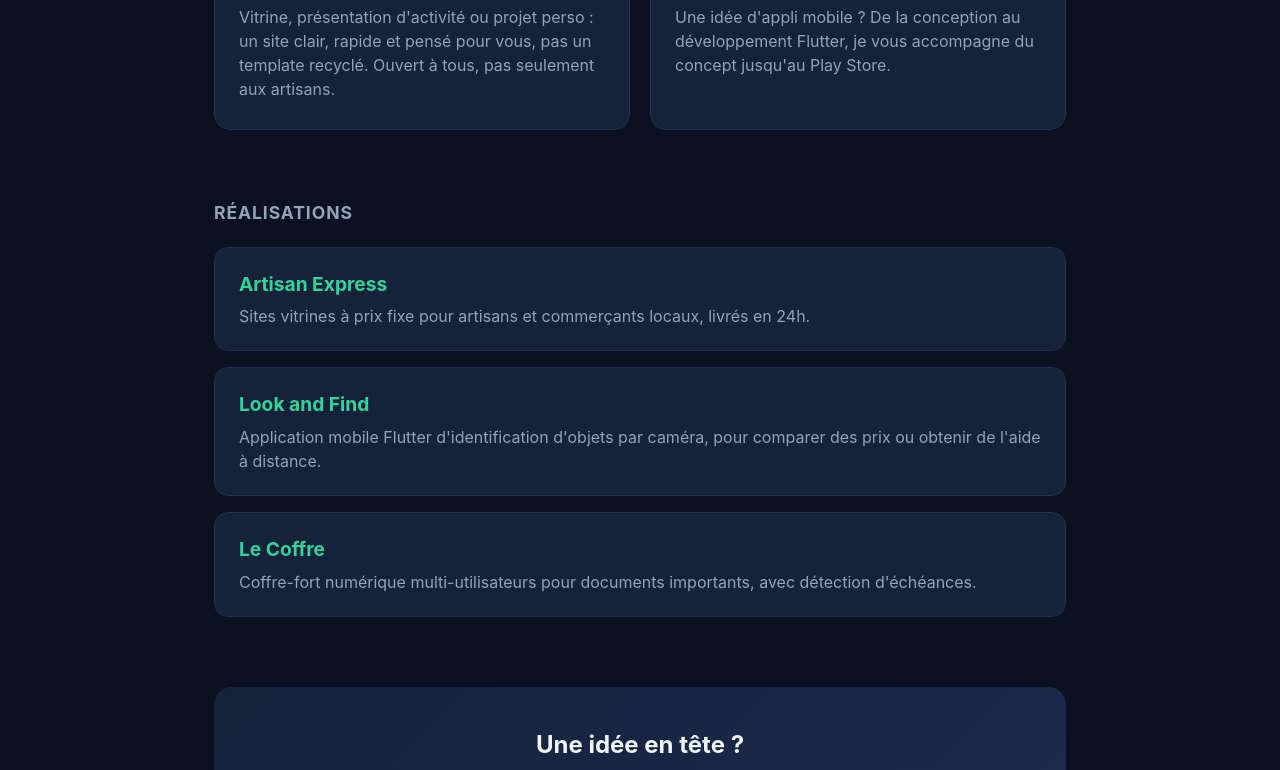
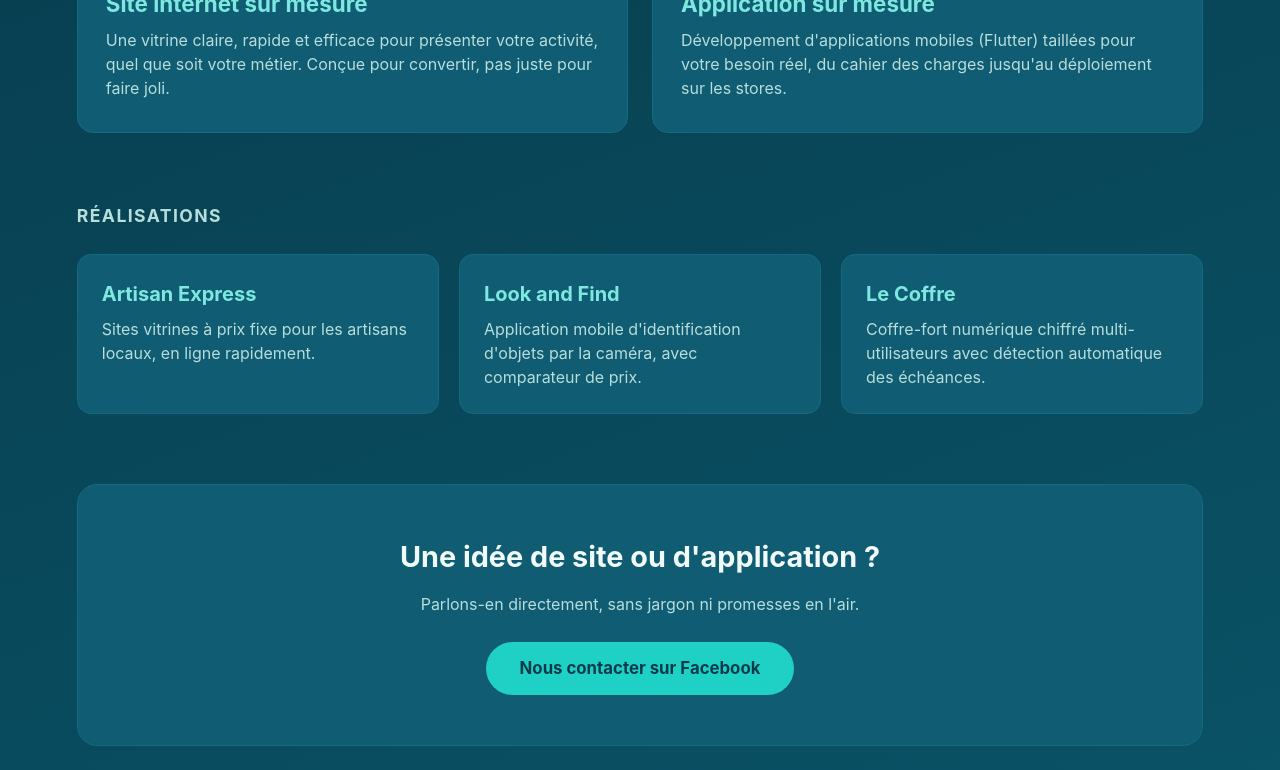
Before and after one commit to Lefouzebreizh/lefouzebreizh.github.io, a plain HTML site: page index.html in a window 1280 px wide. Shown: the part 359-1129 px from the top of the page. Drawn offline with Linux system fonts and the light colour scheme.

Commit message:
Refactor index.html with style and content updates
Updated styles and content in index.html for improved layout and readability.

```diff
--- a/index.html
+++ b/index.html
@@ -3,83 +3,87 @@
 <head>
 <meta charset="UTF-8">
 <meta name="viewport" content="width=device-width, initial-scale=1.0">
-<title>Lefouzebreizh Studio — Sites et applications sur mesure</title>
+<title>Lefouzebreizh Studio — Sites & applications sur mesure</title>
 <style>
   :root {
-    --bg: #0b1120;
-    --bg-card: #16213a;
-    --accent: #38bdf8;
-    --accent2: #34d399;
-    --text: #f1f5f9;
-    --text-dim: #94a3b8;
+    --bg: #073b4c;
+    --bg-card: #0f5c73;
+    --accent: #1fd1c5;
+    --accent2: #7ee8e0;
+    --text: #f0fbfa;
+    --text-dim: #b7dedb;
   }
-  * { box-sizing: border-box; }
+  * { box-sizing: border-box; margin: 0; padding: 0; }
+  html, body { width: 100%; }
   body {
     font-family: -apple-system, "Segoe UI", Arial, sans-serif;
-    background: var(--bg);
+    background: linear-gradient(160deg, #073b4c, #0a5468);
     color: var(--text);
-    margin: 0;
     line-height: 1.5;
   }
-  .container { max-width: 900px; margin: 0 auto; padding: 60px 24px 100px; }
+  .full { width: 100%; padding: 60px 6vw 100px; }
   header { text-align: center; margin-bottom: 60px; }
-  header h1 { font-size: 2.4em; margin: 0 0 10px; }
-  header p { color: var(--text-dim); font-size: 1.15em; max-width: 560px; margin: 0 auto; }
+  header h1 { font-size: 2.8em; margin: 0 0 10px; }
+  header p { color: var(--text-dim); font-size: 1.2em; max-width: 700px; margin: 0 auto; }
 
-  .offers { display: grid; grid-template-columns: 1fr 1fr; gap: 20px; margin-bottom: 70px; }
+  .offers { display: grid; grid-template-columns: repeat(2, 1fr); gap: 24px; margin-bottom: 70px; width: 100%; }
   @media (max-width: 640px) { .offers { grid-template-columns: 1fr; } }
   .offer {
     background: var(--bg-card);
     border-radius: 16px;
-    padding: 28px 24px;
-    border: 1px solid #24304d;
+    padding: 32px 28px;
+    border: 1px solid #146a80;
   }
-  .offer .icon { font-size: 1.8em; margin-bottom: 10px; }
-  .offer h2 { margin: 0 0 8px; font-size: 1.3em; color: var(--accent); }
+  .offer .icon { font-size: 2em; margin-bottom: 10px; }
+  .offer h2 { margin: 0 0 8px; font-size: 1.4em; color: var(--accent2); }
   .offer p { margin: 0; color: var(--text-dim); }
 
   h3.section-title {
     font-size: 1.1em;
     text-transform: uppercase;
-    letter-spacing: 0.05em;
+    letter-spacing: 0.08em;
     color: var(--text-dim);
-    margin-bottom: 20px;
+    margin-bottom: 24px;
   }
 
+  .projects { display: grid; grid-template-columns: repeat(3, 1fr); gap: 20px; width: 100%; margin-bottom: 70px; }
+  @media (max-width: 900px) { .projects { grid-template-columns: 1fr; } }
   .project {
     background: var(--bg-card);
     border-radius: 14px;
-    padding: 22px 24px;
-    margin-bottom: 16px;
-    border: 1px solid #24304d;
+    padding: 24px;
+    border: 1px solid #146a80;
   }
-  .project h2 { margin: 0 0 6px 0; font-size: 1.2em; color: var(--accent2); }
-  .project p { margin: 0; color: var(--text-dim); }
+  .project h2 { margin: 0 0 8px 0; font-size: 1.25em; color: var(--accent2); }
+  .project p { color: var(--text-dim); margin: 0; }
 
   .cta {
     text-align: center;
-    margin-top: 70px;
-    padding: 40px 24px;
-    background: linear-gradient(135deg, #16213a, #1c2b4d);
-    border-radius: 18px;
+    background: var(--bg-card);
+    border-radius: 20px;
+    padding: 50px 6vw;
+    border: 1px solid #146a80;
   }
-  .cta h2 { margin: 0 0 10px; font-size: 1.5em; }
-  .cta p { color: var(--text-dim); margin: 0 0 24px; }
-  .cta a {
+  .cta h2 { font-size: 1.8em; margin-bottom: 14px; }
+  .cta p { color: var(--text-dim); margin-bottom: 26px; }
+  .btn {
     display: inline-block;
     background: var(--accent);
-    color: #0b1120;
-    font-weight: 600;
-    padding: 14px 32px;
+    color: #073b4c;
+    font-weight: bold;
+    padding: 14px 34px;
     border-radius: 30px;
     text-decoration: none;
+    font-size: 1.05em;
   }
+  .btn:hover { background: var(--accent2); }
 
-  footer { text-align: center; margin-top: 60px; color: #64748b; font-size: 0.9em; }
+  footer { text-align: center; color: var(--text-dim); margin-top: 60px; font-size: 0.9em; }
 </style>
 </head>
 <body>
-<div class="container">
+
+<div class="full">
 
   <header>
     <h1>Lefouzebreizh Studio</h1>
@@ -90,40 +94,42 @@
     <div class="offer">
       <div class="icon">🌐</div>
       <h2>Site internet sur mesure</h2>
-      <p>Vitrine, présentation d'activité ou projet perso : un site clair, rapide et pensé pour vous, pas un template recyclé. Ouvert à tous, pas seulement aux artisans.</p>
+      <p>Une vitrine claire, rapide et efficace pour présenter votre activité, quel que soit votre métier. Conçue pour convertir, pas juste pour faire joli.</p>
     </div>
     <div class="offer">
       <div class="icon">📱</div>
       <h2>Application sur mesure</h2>
-      <p>Une idée d'appli mobile ? De la conception au développement Flutter, je vous accompagne du concept jusqu'au Play Store.</p>
+      <p>Développement d'applications mobiles (Flutter) taillées pour votre besoin réel, du cahier des charges jusqu'au déploiement sur les stores.</p>
     </div>
   </div>
 
   <h3 class="section-title">Réalisations</h3>
-
+  <div class="projects">
     <div class="project">
       <h2>Artisan Express</h2>
-    <p>Sites vitrines à prix fixe pour artisans et commerçants locaux, livrés en 24h.</p>
+      <p>Sites vitrines à prix fixe pour les artisans locaux, en ligne rapidement.</p>
     </div>
-
     <div class="project">
       <h2>Look and Find</h2>
-    <p>Application mobile Flutter d'identification d'objets par caméra, pour comparer des prix ou obtenir de l'aide à distance.</p>
+      <p>Application mobile d'identification d'objets par la caméra, avec comparateur de prix.</p>
     </div>
-
     <div class="project">
       <h2>Le Coffre</h2>
-    <p>Coffre-fort numérique multi-utilisateurs pour documents importants, avec détection d'échéances.</p>
+      <p>Coffre-fort numérique chiffré multi-utilisateurs avec détection automatique des échéances.</p>
+    </div>
   </div>
 
   <div class="cta">
-    <h2>Une idée en tête ?</h2>
-    <p>Parlons-en, sans engagement.</p>
-    <a href="https://www.facebook.com/profile.php?id=61551926225174">Me contacter sur Facebook</a>
+    <h2>Une idée de site ou d'application ?</h2>
+    <p>Parlons-en directement, sans jargon ni promesses en l'air.</p>
+    <a class="btn" href="https://www.facebook.com/profile.php?id=61551926225174" target="_blank">Nous contacter sur Facebook</a>
   </div>
 
-  <footer>&copy; 2026 Lefouzebreizh Studio</footer>
+  <footer>
+    © 2026 Lefouzebreizh Studio — Rennes, France
+  </footer>
 
 </div>
+
 </body>
 </html>
```
Lines whose indentation alone changed are shown as unchanged.
